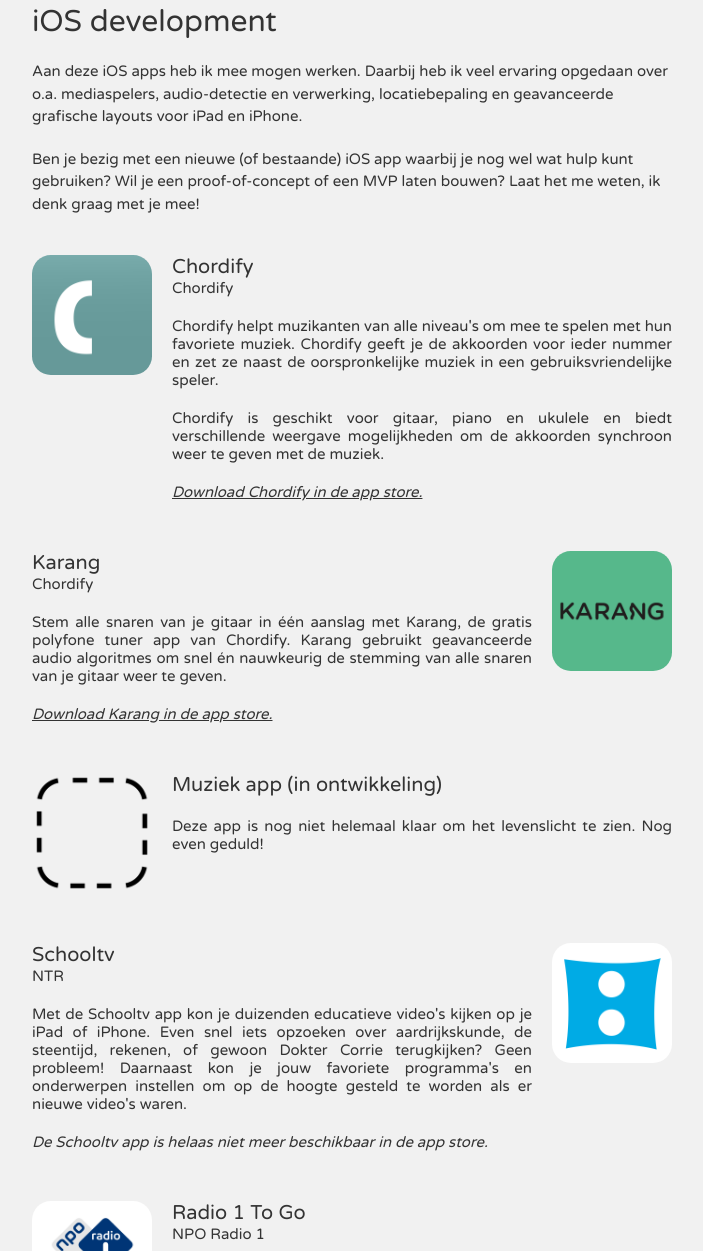
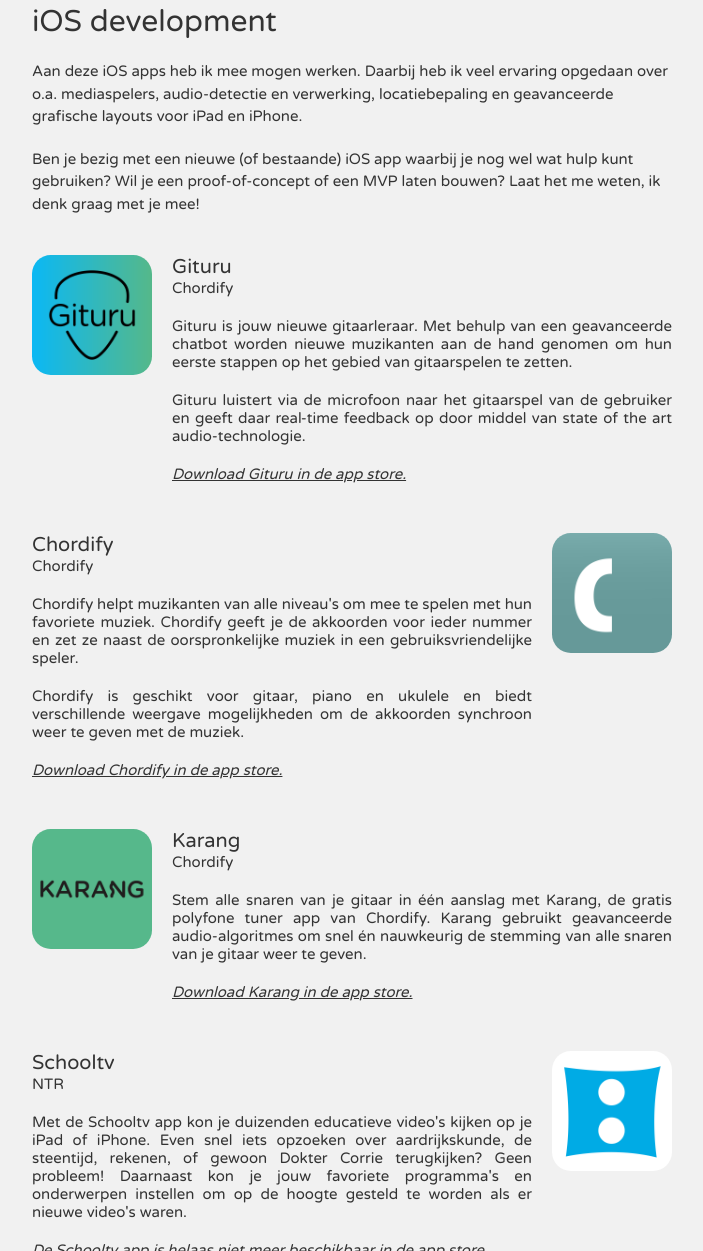
Before and after one commit to tieleman/sjoerdtieleman.nl, a plain HTML site: page index.html in a window 1280 px wide. Shown: the part 742-1993 px from the top of the page, without its empty margins (288-991 px from the left). Drawn offline with Linux system fonts and the light colour scheme.

Commit message:
Add Gituru to apps

```diff
--- a/index.html
+++ b/index.html
@@ -46,6 +46,20 @@
         </p>
         <ul id="list_of_ios_apps">
           <li>
+            <img src="images/icons/gituru.png" alt="Gituru logo">
+            <div>
+              <h2>Gituru</h2>
+              <h3>Chordify</h3>
+              <p>Gituru is jouw nieuwe gitaarleraar. Met behulp van een geavanceerde chatbot worden nieuwe muzikanten
+                aan de hand genomen om hun eerste stappen op het gebied van gitaarspelen te zetten.
+              </p>
+              <p>Gituru luistert via de microfoon naar het gitaarspel van de gebruiker en geeft daar real-time feedback op door middel van
+                state of the art audio-technologie.
+              </p>
+              <p><em><a href="https://apps.apple.com/nl/app/gituru-your-guitar-teacher/id1481443731">Download Gituru in de app store.</a></em></p>
+            </div>
+          </li>
+          <li>
             <img src="images/icons/chordify.png" alt="Chordify logo">
             <div>
               <h2>Chordify</h2>
@@ -64,17 +78,10 @@
               <h2>Karang</h2>
               <h3>Chordify</h3>
               <p>Stem alle snaren van je gitaar in één aanslag met Karang, de gratis polyfone tuner app van Chordify.
-                Karang gebruikt geavanceerde audio algoritmes om snel én nauwkeurig de stemming van alle snaren van je
+                Karang gebruikt geavanceerde audio-algoritmes om snel én nauwkeurig de stemming van alle snaren van je
                 gitaar weer te geven.
               </p>
               <p><em><a href="https://apps.apple.com/nl/app/karang-tuner-for-guitar/id1344785590">Download Karang in de app store.</a></em></p>
-            </div>
-          </li>
-          <li>
-            <img src="images/icons/placeholder.png" alt="Placeholder logo">
-            <div>
-              <h2>Muziek app (in ontwikkeling)</h2>
-              <p>Deze app is nog niet helemaal klaar om het levenslicht te zien. Nog even geduld!</p>
             </div>
           </li>
           <li>
```
Also changed, not shown: images/icons/gituru.png (added).
